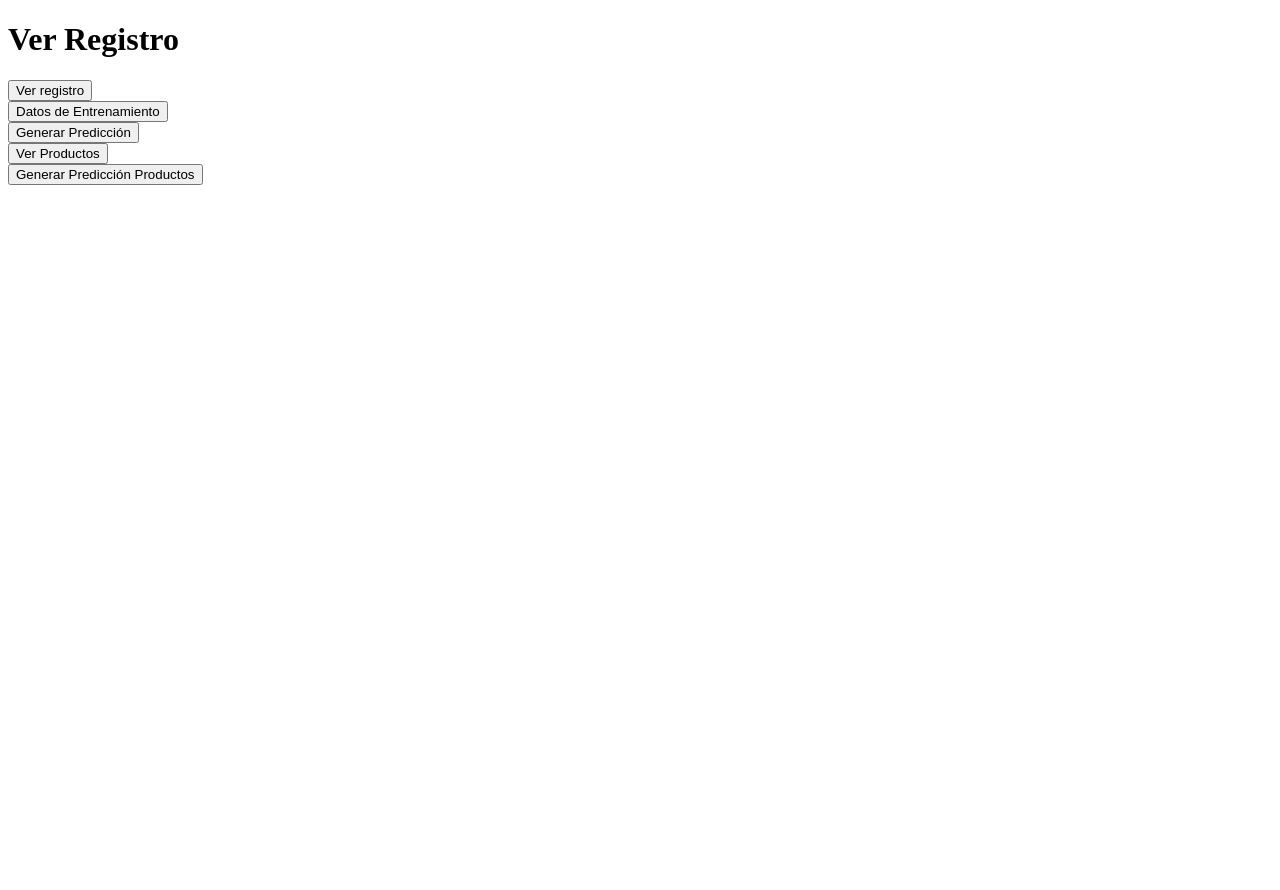
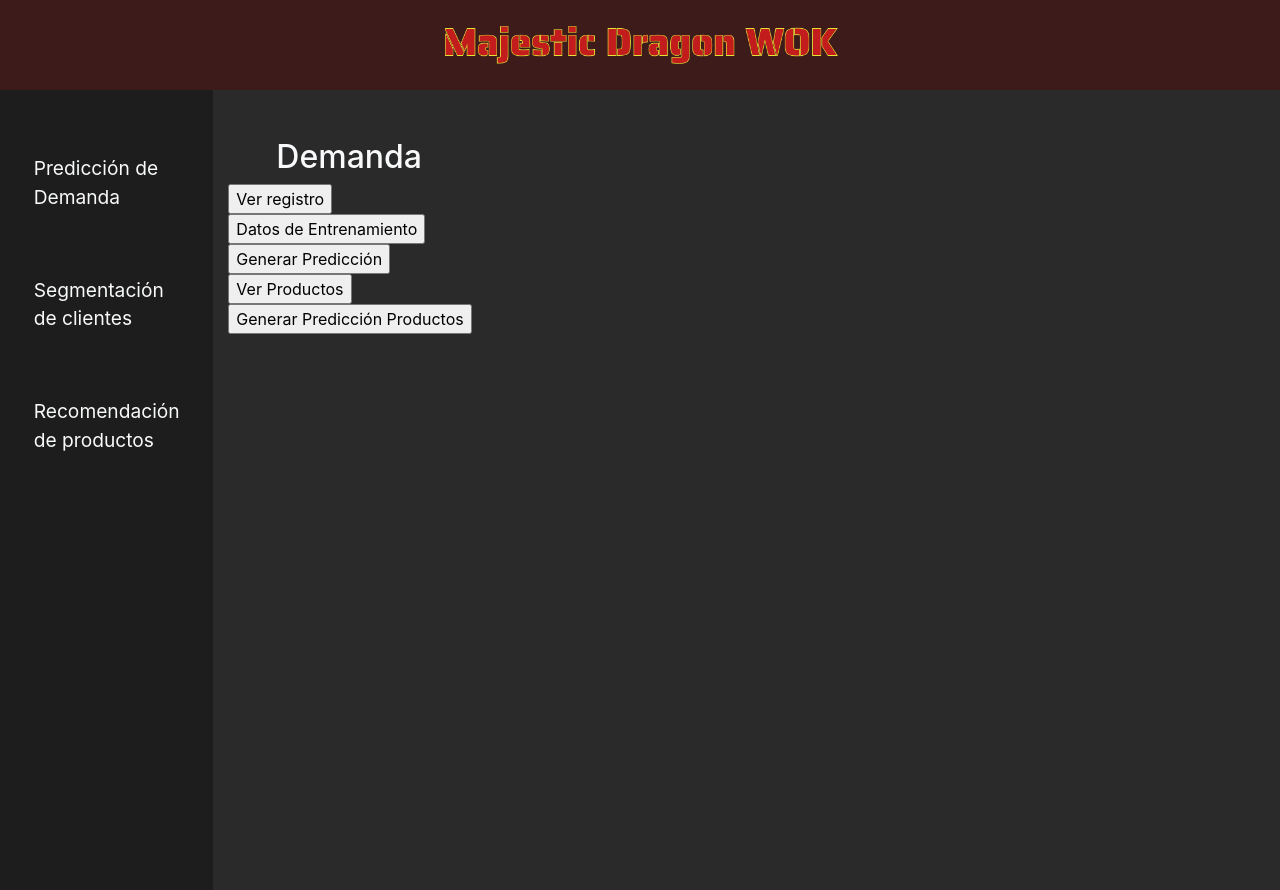
Before and after one commit to JotaSuasnabar/Prediccion-demanda, a Flask app: page / in a window 1280 px wide. Before the commit the page ends 185 px from the top, so only its background shows below. Run offline with Flask 3, Linux system fonts and the light colour scheme; some libraries are stand-ins or nearby versions.

Commit message:
agregando00196112023

```diff
--- /dev/null
+++ b/static/css/style.css
@@ -0,0 +1,22 @@
+html, body {
+    height: 100%;
+    background-color: #2A2A2A;
+}
+
+.bg-nav{
+    background-color: #1D1D1D;
+}
+
+.bg-vino{
+    background-color: #3D1B1B;
+}
+
+.imagen--titulo{
+    height: 120px;
+    display: block;
+    margin: -15px auto;
+}
+
+.tm-f{
+    font-size: 1.2rem;
+}
--- a/templates/plantilla.html
+++ b/templates/plantilla.html
@@ -1,3 +1,72 @@
+<!DOCTYPE html>
+<html lang="en">
+<head>
+    <meta charset="UTF-8">
+    <meta name="viewport" content="width=device-width, initial-scale=1.0">
+    <title>Document</title>
+    <link rel="stylesheet" href="https://stackpath.bootstrapcdn.com/bootstrap/4.5.2/css/bootstrap.min.css">
+    <script src="https://stackpath.bootstrapcdn.com/bootstrap/4.5.2/js/bootstrap.min.js"></script>
+    <link rel="stylesheet" href="../static/css/style.css" >
+</head>
+
+<body>
+    <div class="container-fluid h-100">
+        <div class="row h-100">
+            <!-- Header Horizontal -->
+            <div class="col-md-12 bg-vino">
+                <img class="imagen--titulo" src="../static/img/logo.png" alt="">
+            </div>
+
+            <!-- Barra de Navegación Vertical -->
+            <div class="col-md-2 bg-nav h-100">
+                <nav class="navbar navbar-expand-lg navbar-light flex-column">
+                    <button class="navbar-toggler" type="button" data-toggle="collapse" data-target="#navbarNav" aria-controls="navbarNav" aria-expanded="false" aria-label="Toggle navigation">
+                        <span class="navbar-toggler-icon"></span>
+                    </button>
+                    <div class="collapse navbar-collapse" id="navbarNav">
+                        <ul class="navbar-nav flex-column">
+                            <li class="nav-item">
+                                <a class="nav-link text-light mt-5 tm-f" href="http://127.0.0.1:5000/">Predicción de Demanda</a>
+                            </li>
+                            <li class="nav-item">
+                                <a class="nav-link text-light mt-5 tm-f" href="#">Segmentación de clientes</a>
+                            </li>
+                            <li class="nav-item">
+                                <a class="nav-link text-light mt-5 tm-f" href="#">Recomendación de productos</a>
+                            </li>
+                            <!-- Añade más elementos según sea necesario -->
+                        </ul>
+                    </div>
+                </nav>
+            </div>
+
+            <!-- Contenido Principal -->
+            <div class="col-md-10">
+                <h2 class="text-light mt-5 ml-5">Demanda</h2>
+
+                <form action="/ver_registro" method="get">
+                    <input type="submit" value="Ver registro">
+                </form>
+                <form action="/datos_entrenamiento" method="get">
+                    <input type="submit" value="Datos de Entrenamiento">
+                </form>
+                <form action="/generar_prediccion" method="get">
+                    <input type="submit" value="Generar Predicción">
+                </form>
+                <form action="/ver_productos" method="get">
+                    <input type="submit" value="Ver Productos">
+                </form>
+                <form action="/generar_prediccion_productos" method="get">
+                    <input type="submit" value="Generar Predicción Productos">
+                </form>
+
+            </div>
+        </div>
+    </div>
+</body>
+</html>
+
+<!--
 <!DOCTYPE html>
 <html>
 <head>
@@ -22,3 +91,4 @@
     </form>
 </body>
 </html>
+-->
```
Also changed, not shown: static/img/logo.png (added).
